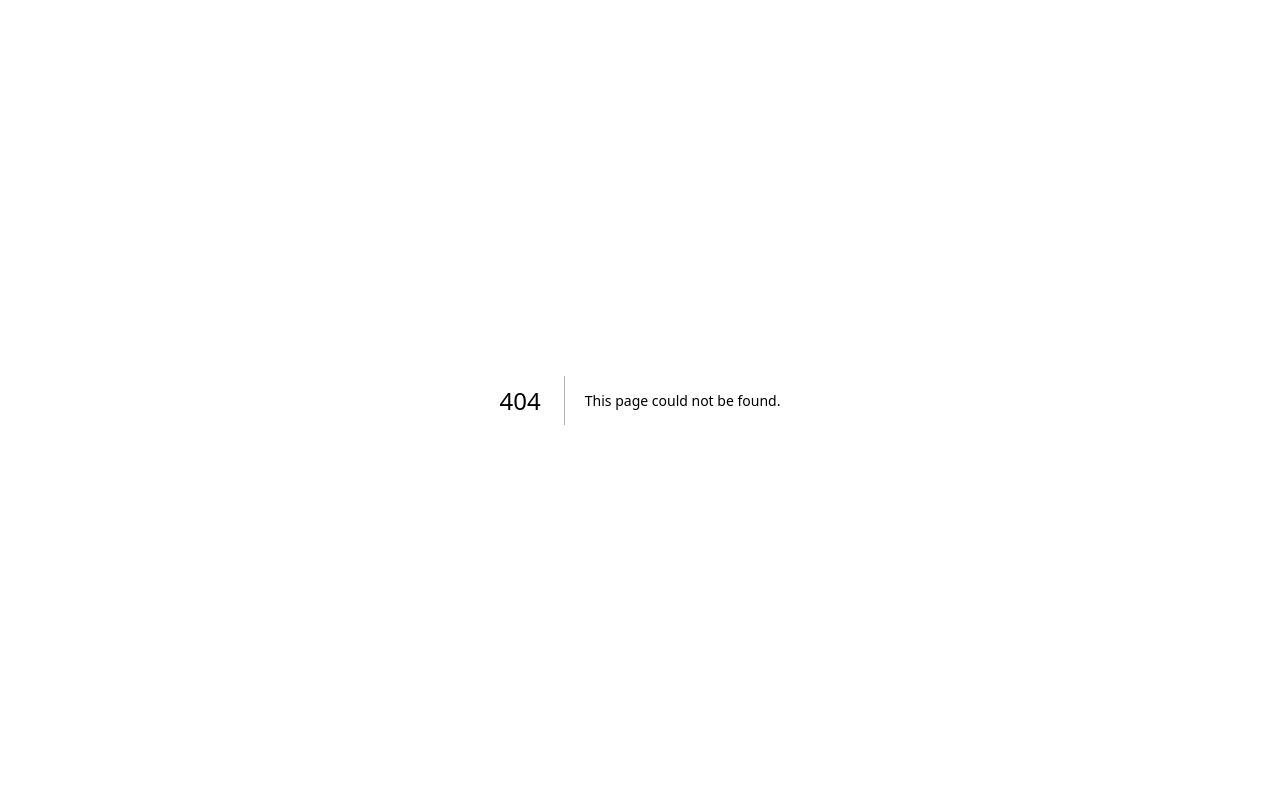
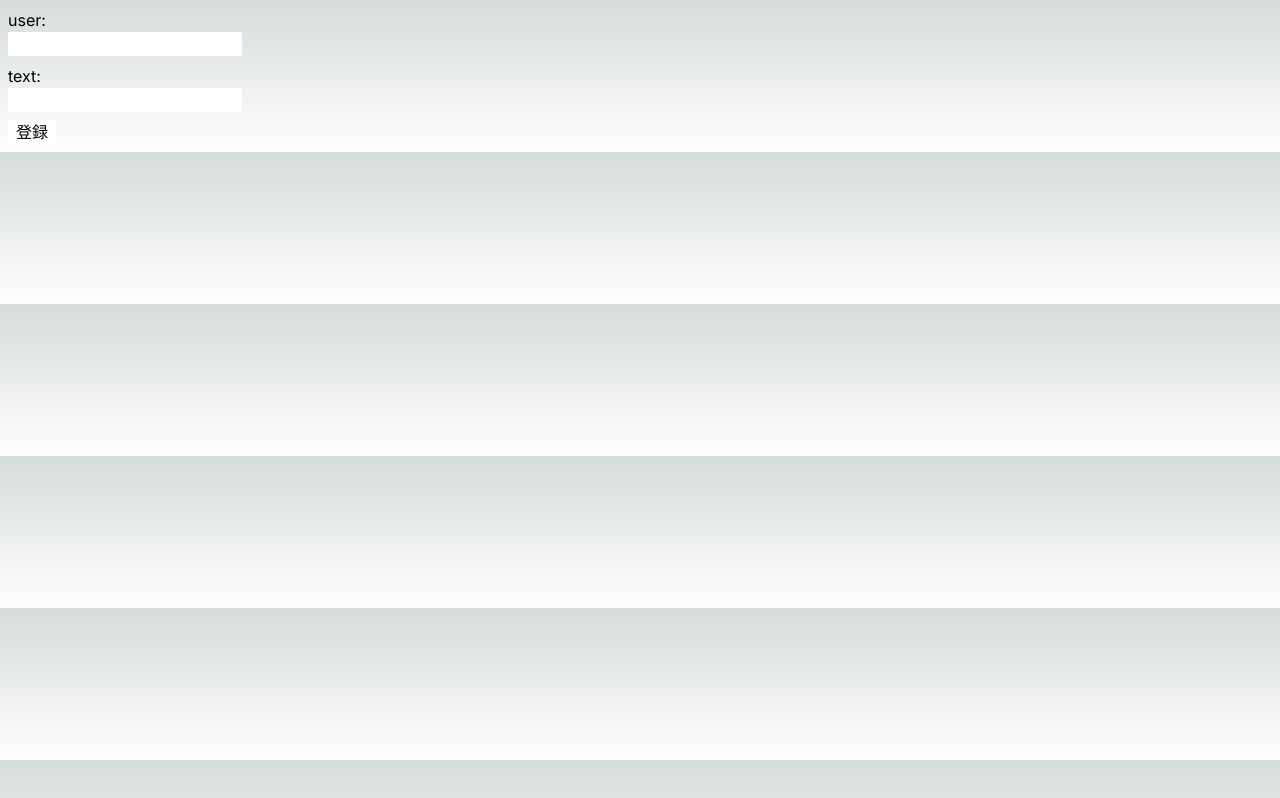
Before and after one commit to hisami/graphql-go, a Next.js app in the folder frontend/: page /mutation in a window 1280 px wide. Before the commit this address had no page. Built offline with nearby package versions, Linux system fonts and the light colour scheme.

Commit message:
登録用のフォームを作成するところまで

```diff
--- /dev/null
+++ b/frontend/app/mutation/page.tsx
@@ -0,0 +1,56 @@
+"use client";
+import { getClient } from "@/lib/apolloClient";
+import {
+  GetMessagesQuery,
+  GetMessagesDocument,
+  PostMessageDocument,
+} from "@/graphql/dist/client";
+import { useState } from "react";
+
+export default function MutationPage() {
+  const [user, setUser] = useState("");
+  const [text, setText] = useState("");
+
+  const submit = async () => {
+    // ミューテーション
+    // const { data: mutationData } = await getClient().mutate({
+    //   mutation: PostMessageDocument,
+    //   variables: { user: "hisamitsu", text: "text6" },
+    // });
+    console.log("ミューテーション");
+    // console.log(mutationData);
+    console.log("----------");
+  };
+
+  return (
+    <div>
+      <div className="m-2">
+        <div>user:</div>
+        <input
+          className="text-black"
+          type="text"
+          onChange={(e) => {
+            setUser(e.target.value);
+          }}
+          value={user}
+        />
+      </div>
+      <div className="m-2">
+        <div>text:</div>
+        <input
+          className="text-black"
+          type="text"
+          onChange={(e) => {
+            setText(e.target.value);
+          }}
+          value={text}
+        />
+      </div>
+      <div className="m-2">
+        <button className="bg-white text-black w-12" onClick={submit}>
+          登録
+        </button>
+      </div>
+    </div>
+  );
+}
```
Also changed, not shown: frontend/app/query/page.tsx (+2 -15 lines).
